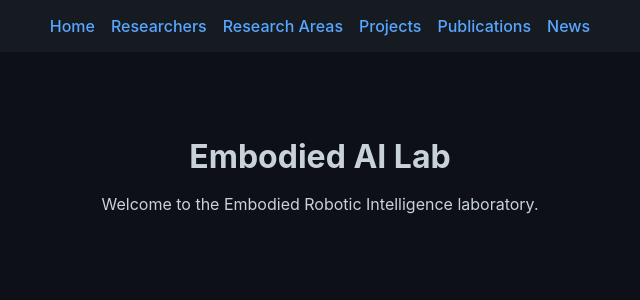
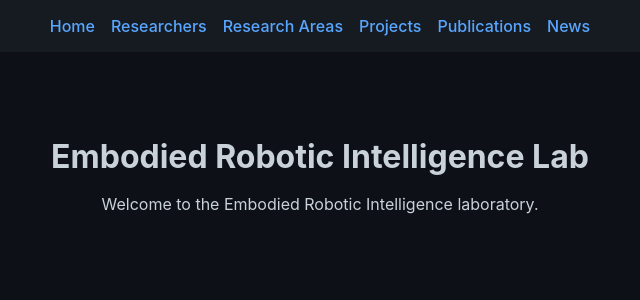
Before and after one commit to hwslim/hwslim.github.io, a Next.js app: page / in a window 1280 px wide. Shown: the top 300 px of the page, without its empty margins (320-960 px from the left). Built offline with nearby package versions, Linux system fonts and the light colour scheme.

Commit message:
Update lab name from 'AI' to 'Robotic Intelligence'

```diff
--- a/app/page.tsx
+++ b/app/page.tsx
@@ -1,7 +1,7 @@
 export default function Home() {
   return (
     <main className="hero">
-      <h1>Embodied AI Lab</h1>
+      <h1>Embodied Robotic Intelligence Lab</h1>
       <p>Welcome to the Embodied Robotic Intelligence laboratory.</p>
     </main>
   );
```
